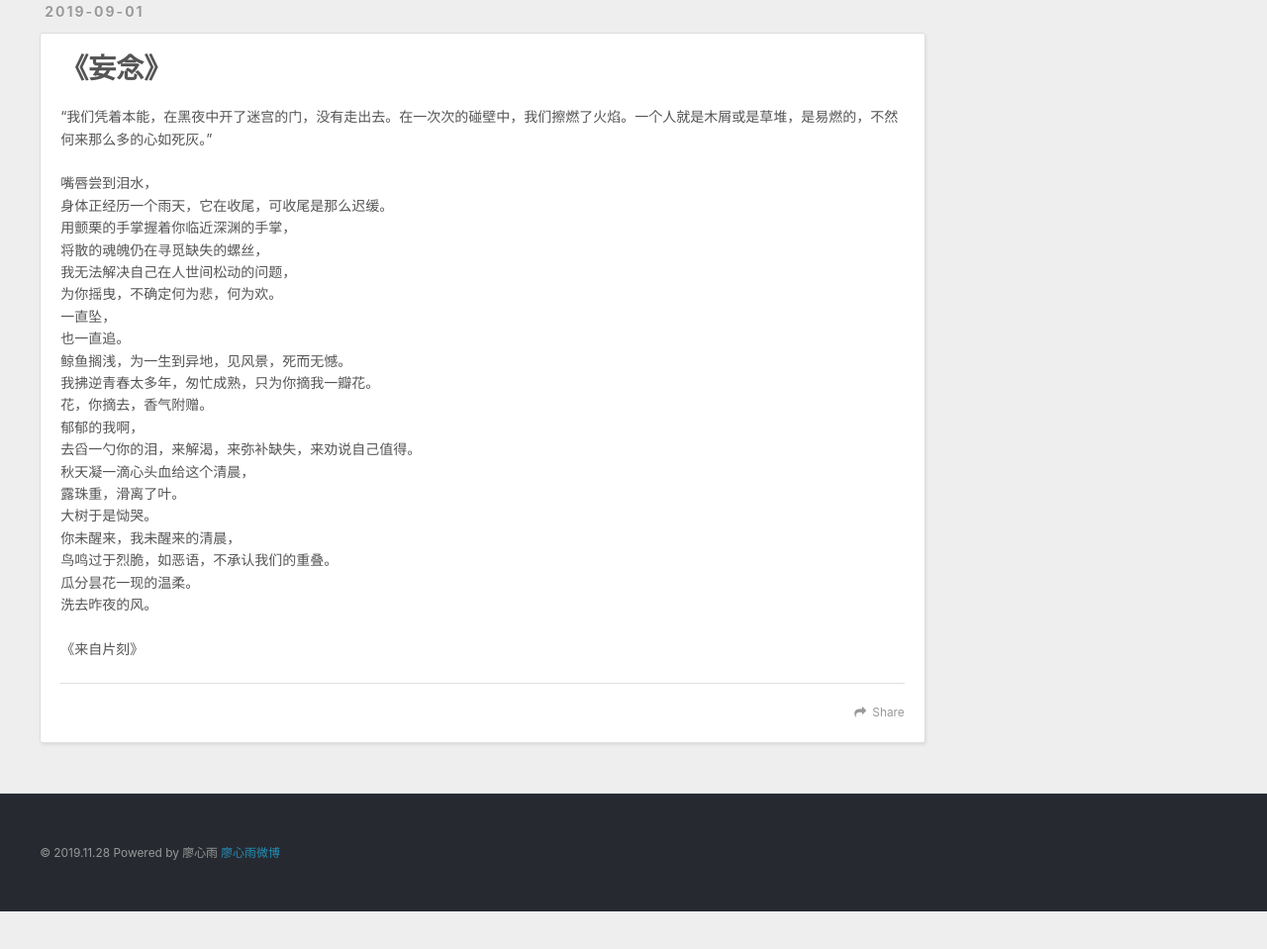
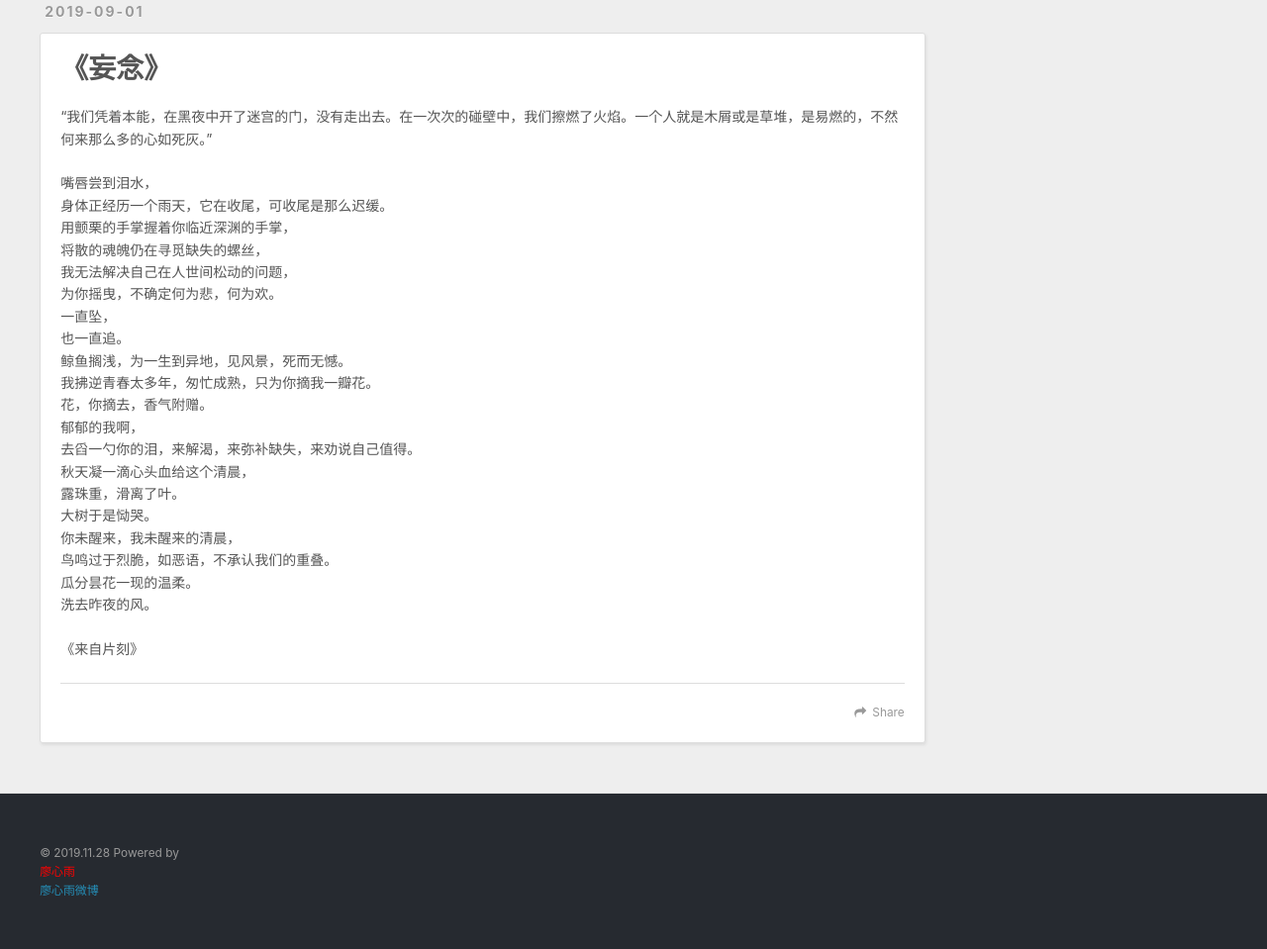
Before and after one commit to liaoxinyug/liaoxinyug.github.io, a plain HTML site: page index.html in a window 1280 px wide. Shown: the part 4254-5213 px from the top of the page at 99% size. Before the commit the page ends 5175 px from the top, so only its background shows below. Drawn offline with nearby package versions, Linux system fonts and the light colour scheme.

Commit message:
Site updated: 2019-12-29 15:05:32

```diff
--- a/index.html
+++ b/index.html
@@ -457,7 +457,7 @@
 
   <div class="outer">
     <div id="footer-info" class="inner">
-      &copy; 2019.11.28 Powered by 廖心雨 <a href="https://url.cn/5TDH1v8" target="_blank">廖心雨微博</a>
+      &copy; 2019.11.28 Powered by <div style="color:#F00">廖心雨</div> <a href="https://url.cn/5TDH1v8" target="_blank">廖心雨微博</a>
     </div>
   </div>
 </footer>
```
